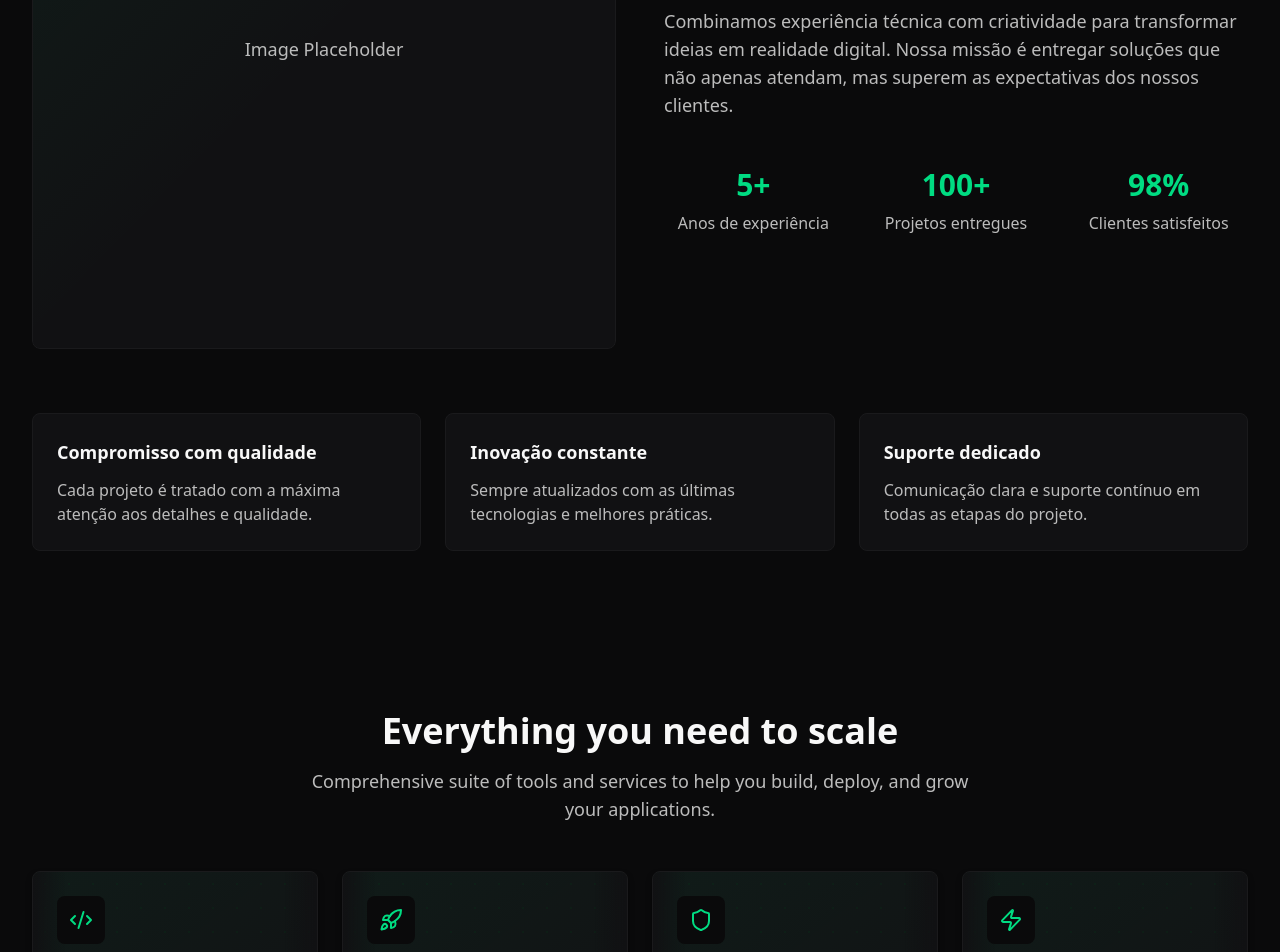
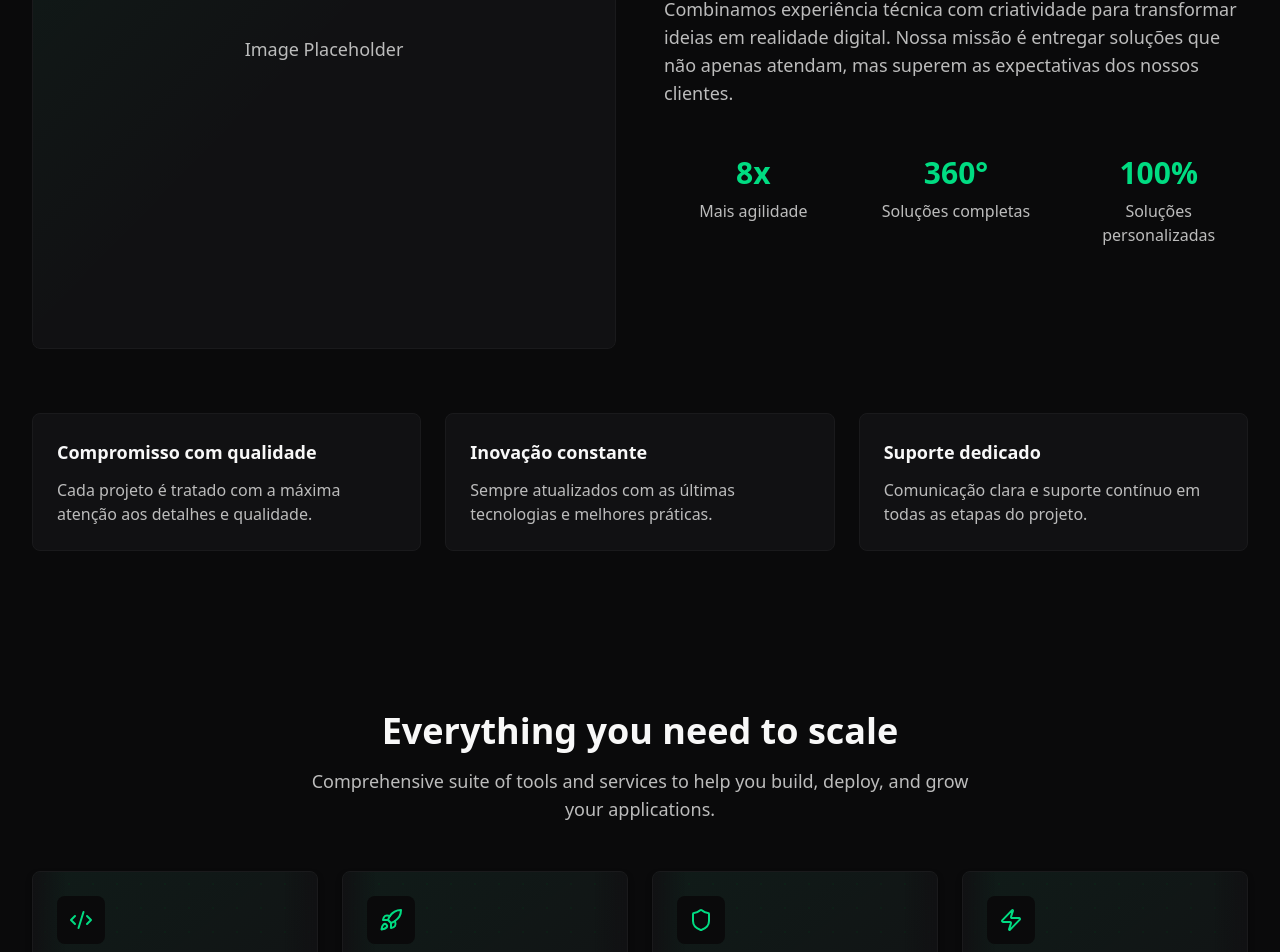
Before and after one commit to luizinhodavp041/orpheo-digital-4, a Next.js app: page / in a window 1280 px wide. Shown: the part 1137-2089 px from the top of the page. Built offline with nearby package versions, Linux system fonts and the light colour scheme.

Commit message:
tradução - quem somos

```diff
--- a/src/components/sections/About.tsx
+++ b/src/components/sections/About.tsx
@@ -19,16 +19,16 @@ export function About() {
 
   const stats = [
     {
-      number: "5+",
-      label: "Anos de experiência",
+      number: "8x",
+      label: "Mais agilidade",
     },
     {
-      number: "100+",
-      label: "Projetos entregues",
+      number: "360°",
+      label: "Soluções completas",
     },
     {
-      number: "98%",
-      label: "Clientes satisfeitos",
+      number: "100%",
+      label: "Soluções personalizadas",
     },
   ];
 
```
